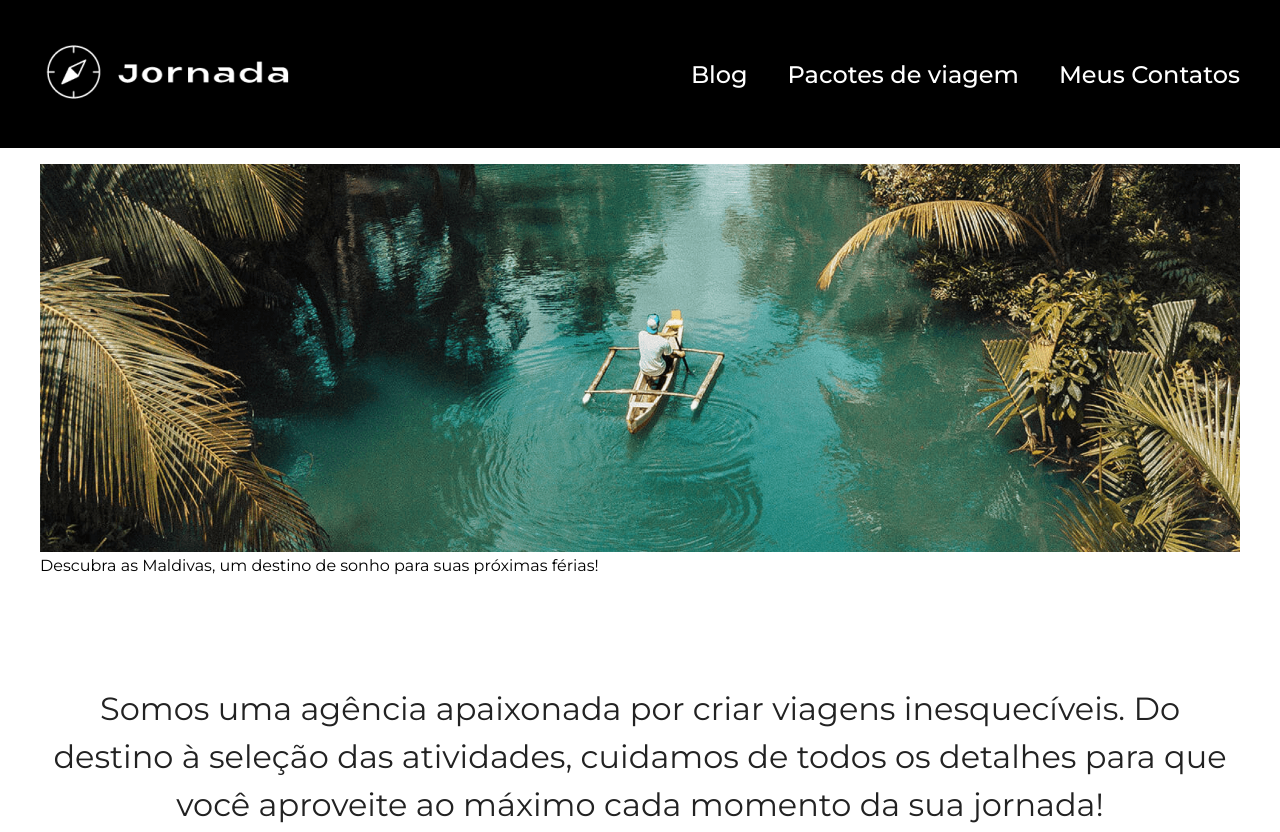
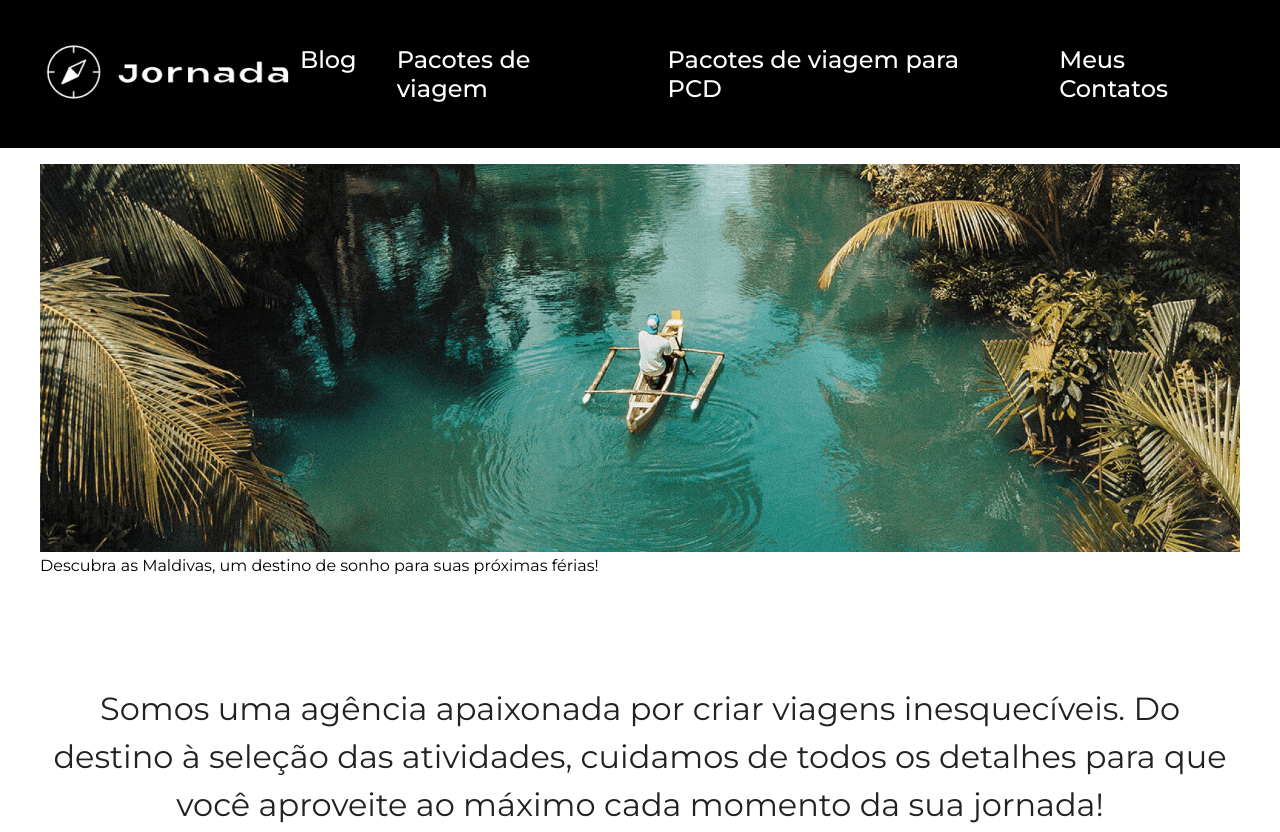
Before and after one commit to onelife-dev/exemplo, a plain HTML site: page index.html in a window 1280 px wide. Shown: the top 832 px of the page. Drawn offline with nearby package versions, Linux system fonts and the light colour scheme; a web font is replaced by a local one.

Commit message:
Criação da aba para PCD'S

```diff
--- a/index.html
+++ b/index.html
@@ -25,6 +25,7 @@
             <nav class="cabecalho__navegacao">
                 <a class="cabecalho__navegacao--item" href="#">Blog</a>
                 <a class="cabecalho__navegacao--item" href="#">Pacotes de viagem</a>
+                <a class="cabecalho__navegacao--item" href="#">Pacotes de viagem para PCD</a>
                 <a class="cabecalho__navegacao--item" href="#">Meus Contatos</a>
             </nav>
         </div>
```
